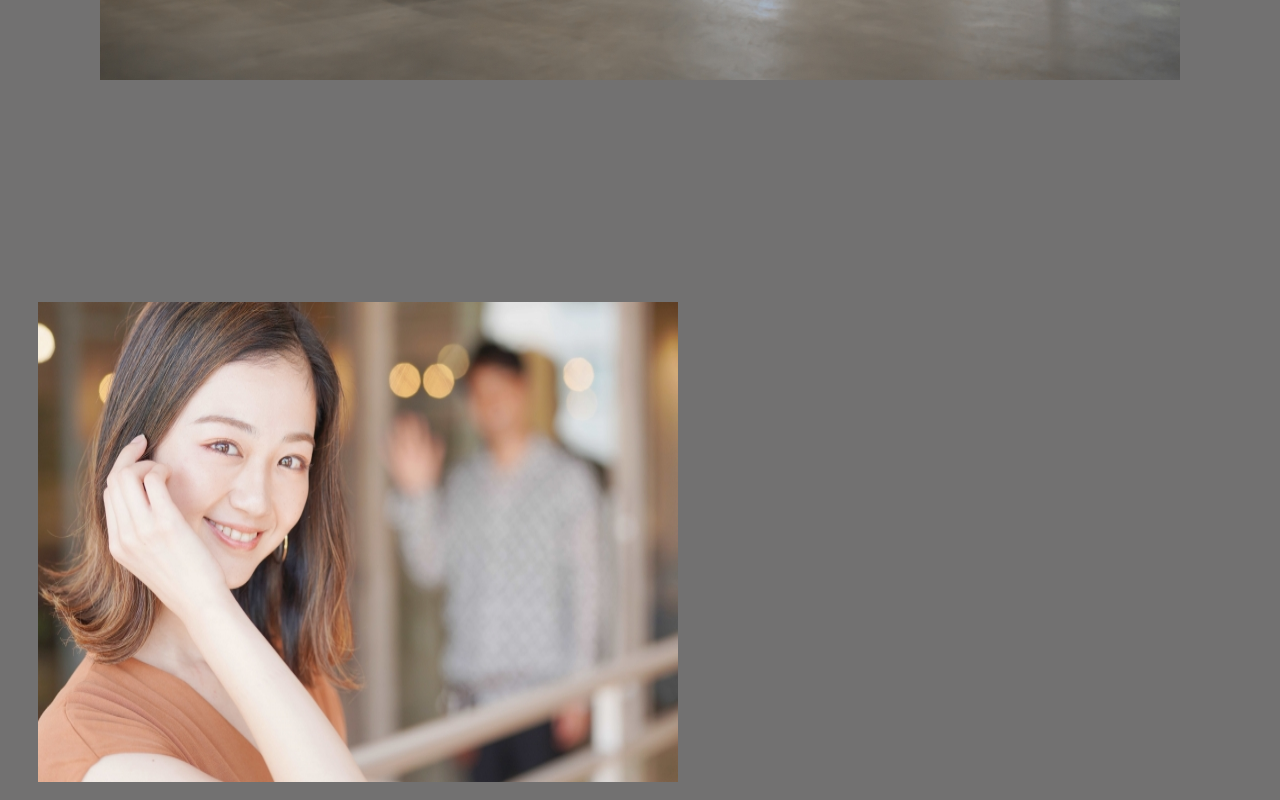
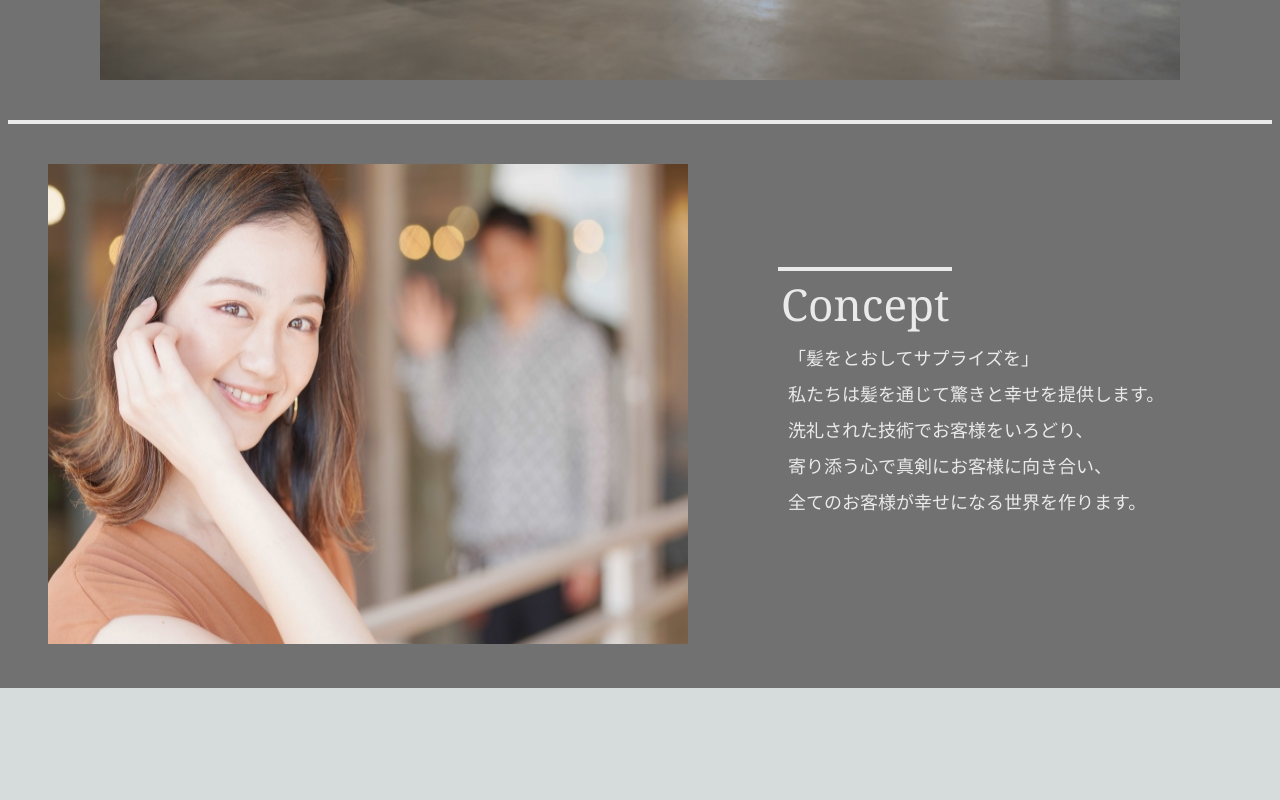
Before and after one commit to tannno-shouta/-surprise-hair, a Next.js app: page / in a window 1280 px wide. Shown: the part 640-1440 px from the top of the page. After the commit the page ends 1328 px from the top, so only its background shows below. Built offline with nearby package versions, Linux system fonts and the light colour scheme.

Commit message:
エラー修正

```diff
--- a/src/components/Concept.jsx
+++ b/src/components/Concept.jsx
@@ -10,7 +10,8 @@ const Concept  = (props) =>{
           <span className= {styles.concept_title}>Concept</span>
           <p className={styles.concept_text}>「髪をとおしてサプライズを」</p>
           <p className={styles.concept_text}>私たちは髪を通じて驚きと幸せを提供します。</p>
-          <p className={styles.concept_text}>洗礼された技術と寄り添う心を提供することで</p>
+          <p className={styles.concept_text}>洗礼された技術でお客様をいろどり、</p>
+          <p className={styles.concept_text}>寄り添う心で真剣にお客様に向き合い、</p>
           <p className={styles.concept_text}>全てのお客様が幸せになる世界を作ります。</p>
         </div>
       </div>
--- a/src/components/Concept.module.css
+++ b/src/components/Concept.module.css
@@ -1,19 +1,18 @@
-.consept{
+.concept{
  width: 100%;
  height: auto;
  display: flex;
- justify-content: center;
  border-top :solid 4px #eaeaea;
 }
 
 .concept_image{
-  display: block;
- margin: 30px;
+ display: block;
+ margin: 40px;
 }
 
 .concept_body{
  display: block;
- right : 20px;
+ margin: 150px 50px 40px;;
 }
 
 .concept_title{
@@ -21,13 +20,13 @@
  font-size: 44px;
  font-family: Georgia, 'Times New Roman', Times, serif;
  color: #eaeaea;
- padding: 5px ;
- margin: 1px 5px 10px;
+ padding: 3px;
+ margin-bottom: 20px;
 }
 
 .concept_text{
   font-size: 18px;
   font-family: Georgia, 'Times New Roman', Times, serif;
   color: #eaeaea;
-  margin: 5px;
+  margin: 10px;
  }
--- a/src/components/FirstView.module.css
+++ b/src/components/FirstView.module.css
@@ -1,6 +1,6 @@
 .firstview{
   position: relative;
-  height: 912px;
+  height: 700px;
   min-height: 760px;
   display: block;
   overscroll-behavior-y: none;
```
